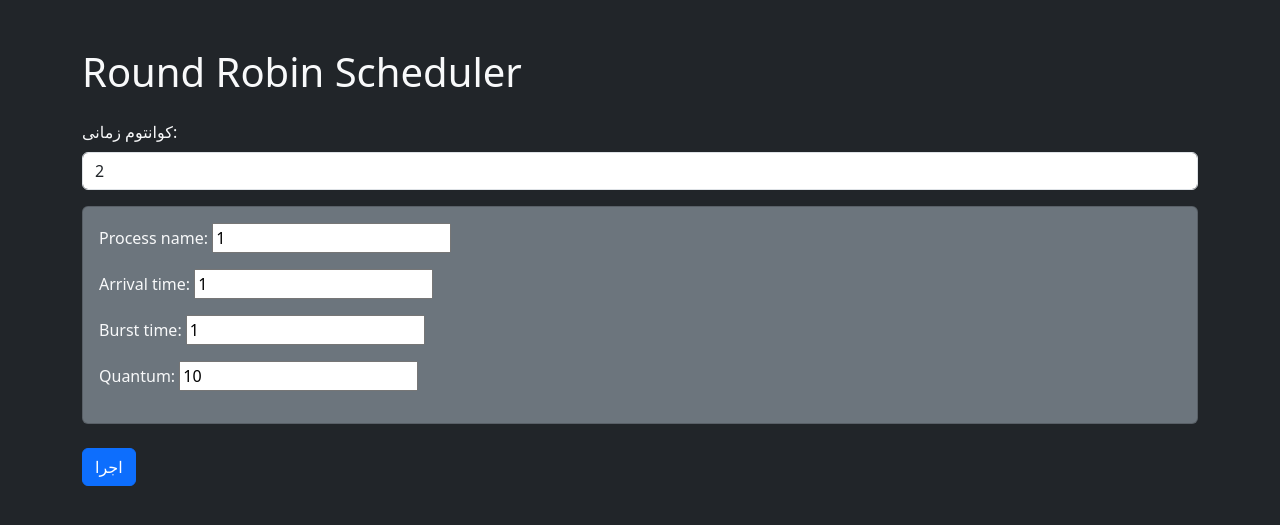
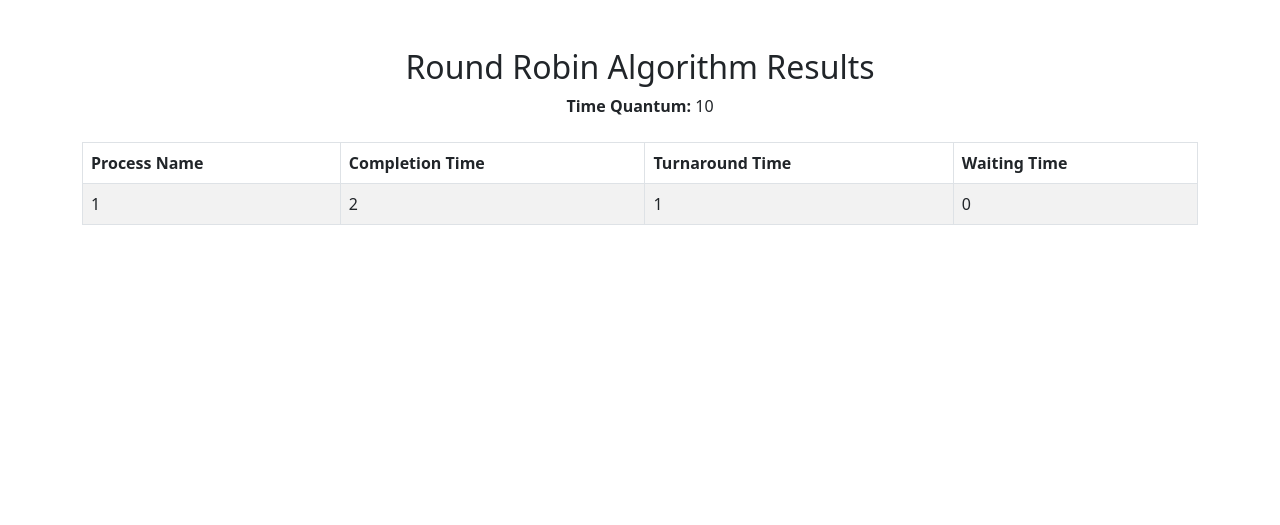
Before and after one commit to Erfan-aminian/Algorithm-sys, a Django app: page /roundrobin/ in a window 1280 px wide. Shown: the top 525 px of the page. Run offline with Django 4.2, Linux system fonts and the light colour scheme; tables that the repository leaves empty hold one stand-in row (values such as "Sample post"); parts of the project's set-up code (start-up, migrations or seed data) failed here and were passed over.

Commit message:
update Round Robin in view and html

```diff
--- a/algo/home/templates/home/rr.html
+++ b/algo/home/templates/home/rr.html
@@ -3,50 +3,38 @@
 <head>
     <meta charset="UTF-8">
     <meta name="viewport" content="width=device-width, initial-scale=1.0">
-    <title>Round Robin Scheduler</title>
+    <title>Round Robin Results</title>
     <link rel="stylesheet" href="https://cdn.jsdelivr.net/npm/bootstrap@5.3.0/dist/css/bootstrap.min.css">
 </head>
-<body class="bg-dark text-light">
+<body>
 <div class="container mt-5">
-        <h1 class="mb-4">Round Robin Scheduler</h1>
-        <form method="post">
-            {% csrf_token %}
-            <div class="mb-3">
-                <label for="time_quantum" class="form-label">کوانتوم زمانی:</label>
-                <input type="number" id="time_quantum" name="time_quantum" class="form-control" min="1" value="2" required>
-            </div>
-            <div class="mb-4">
-                {{ formset.management_form }}
-                {% for form in formset %}
-                    <div class="card p-3 mb-2 bg-secondary text-light">
-                        {{ form.as_p }}
-                    </div>
-                {% endfor %}
-            </div>
-            <button type="submit" class="btn btn-primary">اجرا</button>
-        </form>
+    <h2 class="text-center">Round Robin Algorithm Results</h2>
 
-        {% if schedule %}
-        <h2 class="mt-5">برنامه زمان‌بندی:</h2>
-        <table class="table table-striped table-bordered table-dark">
+    <p class="text-center"><strong>Time Quantum:</strong> {{ time_quantum }}</p>
+
+    {% if result %}
+    <table class="table table-bordered table-striped mt-4">
         <thead>
             <tr>
-                    <th>نام پردازش</th>
-                    <th>زمان شروع</th>
-                    <th>زمان پایان</th>
+                <th>Process Name</th>
+                <th>Completion Time</th>
+                <th>Turnaround Time</th>
+                <th>Waiting Time</th>
             </tr>
         </thead>
         <tbody>
-                {% for row in schedule %}
+            {% for process in result %}
             <tr>
-                    <td>{{ row.process_name }}</td>
-                    <td>{{ row.start_time }}</td>
-                    <td>{{ row.end_time }}</td>
+                <td>{{ process.process_name }}</td>
+                <td>{{ process.completion_time }}</td>
+                <td>{{ process.turnaround_time }}</td>
+                <td>{{ process.waiting_time }}</td>
             </tr>
             {% endfor %}
         </tbody>
     </table>
-        <p><strong>زمان کل:</strong> {{ total_time }}</p>
+    {% else %}
+    <p class="text-center text-danger">No results available.</p>
     {% endif %}
 </div>
 </body>
--- a/algo/home/views.py
+++ b/algo/home/views.py
@@ -4,7 +4,7 @@ from django.http import JsonResponse
 from .forms import AlgorithmForm,FirstForm,create_dynamic_process_formset,DynamicForm
 from .models import AlgorithmModel, DynamicProcessModel
 from django.contrib import messages
-from .algorithm import SJFAlgorithm, SRTAlgorithm, RoundRobin
+from .algorithm import SJFAlgorithm, SRTAlgorithm, RRAlgorithm
 
 from django.http import HttpResponse
 # Create your views here.
@@ -173,33 +173,27 @@ class SrtView(View):
 
 
 class RoundRobinView(View):
-    def get(self, request):
-        field_count = request.GET.get('field_count', 0)
-        formset = create_dynamic_process_formset(field_count=int(field_count))
-        return render(request, 'home/rr.html', {'formset': formset})
+    def get(self, request, *args, **kwargs):
+        processes = []
+        dynamic_processes = DynamicProcessModel.objects.all()
 
-    def post(self, request):
-        time_quantum = int(request.POST.get('time_quantum', 2))  # مقدار کوانتوم زمانی
-        formset = create_dynamic_process_formset()(request.POST)
+        if not dynamic_processes.exists():
+            return render(request, 'home/rr.html', {'result': [], 'error': 'No processes found in the database.'})
 
-        if formset.is_valid():
-            processes = []
-            for form in formset:
-                process = form.save(commit=False)
-                processes.append({
-                    'process_name': process.process_name,
-                    'arrival_time': process.arrival_time,
-                    'burst_time': process.burst_time
-                })
-            # اجرای الگوریتم
-            rr = RoundRobin(processes, time_quantum)
-            schedule = rr.execute()
+        # دریافت Time Quantum از اولین فرآیند
+        time_quantum = dynamic_processes.first().quantum
 
-            return render(request, 'home/rr.html', {
-                'formset': formset,
-                'schedule': schedule,
-                'total_time': rr.total_time,
-                'time_quantum': time_quantum
+        # جمع‌آوری داده‌های فرآیندها
+        for process in dynamic_processes:
+            processes.append({
+                'process_name': process.process_name,
+                'arrival_time': process.arrival_time,
+                'burst_time': process.burst_time
             })
 
-        return render(request, 'home/rr.html', {'formset': formset})
+        # اجرای الگوریتم RR
+        rr_algo = RRAlgorithm(processes, time_quantum)
+        result = rr_algo.execute()
+
+        # ارسال نتایج به قالب
+        return render(request, 'home/rr.html', {'result': result, 'time_quantum': time_quantum})
```
Lines whose indentation alone changed are shown as unchanged.
